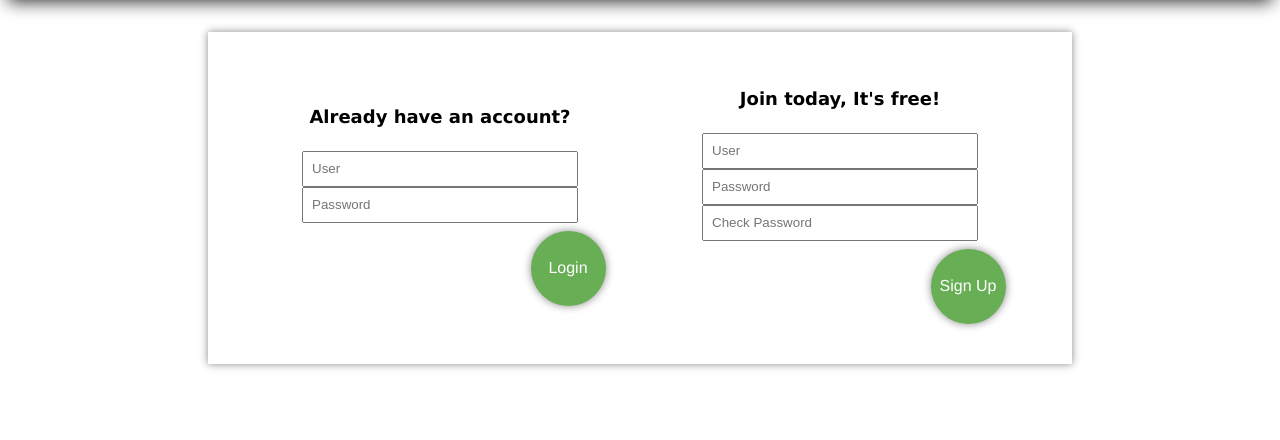
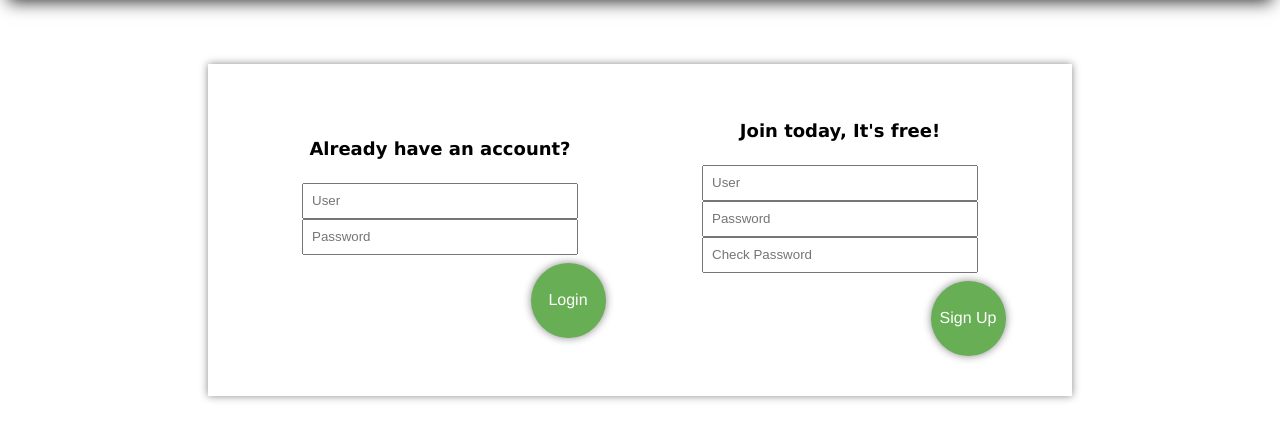
Before and after one commit to elimelec/tasklist-php, a PHP site: page / in a window 1280 px wide. Shown: the part 138-578 px from the top of the page. Run offline with PHP 8.4, Linux system fonts and the light colour scheme.

Commit message:
more space top

```diff
--- a/css/theme.css
+++ b/css/theme.css
@@ -9,7 +9,7 @@ header {
 }
 
 .content {
-    margin: 32px auto 32px auto;
+    margin: 64px auto 32px auto;
     padding: 32px;
     width: 800px;
     font-family: Verdana, serif;
```
